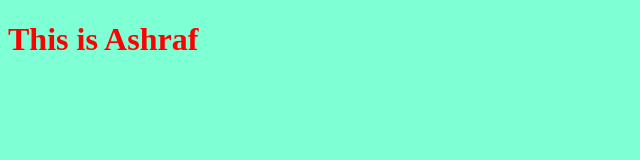
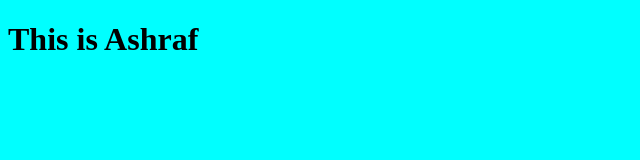
Before and after one commit to aelsawy1972/delme, a plain HTML site: page index.html in a window 1280 px wide. Shown: the whole page, without its empty margins (0-640 px from the left). Drawn offline with Linux system fonts and the light colour scheme.

Commit message:
chaning font color and background color in asawt branch

```diff
--- a/app.js
+++ b/app.js
@@ -1 +1 @@
-alert("hello");
+alert("hellosssss");
--- a/style.css
+++ b/style.css
@@ -1,7 +1,7 @@
 
 h1 {
-    color: red;
+    color: black;
 }
 body {
-    background-color: aquamarine;
+    background-color: aqua;
 }
```
